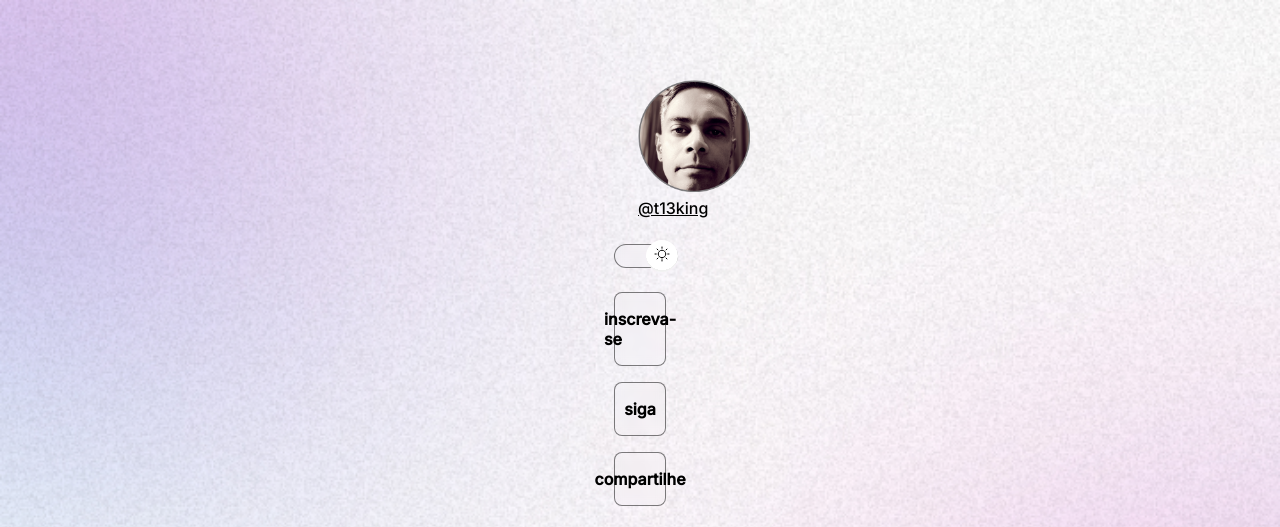
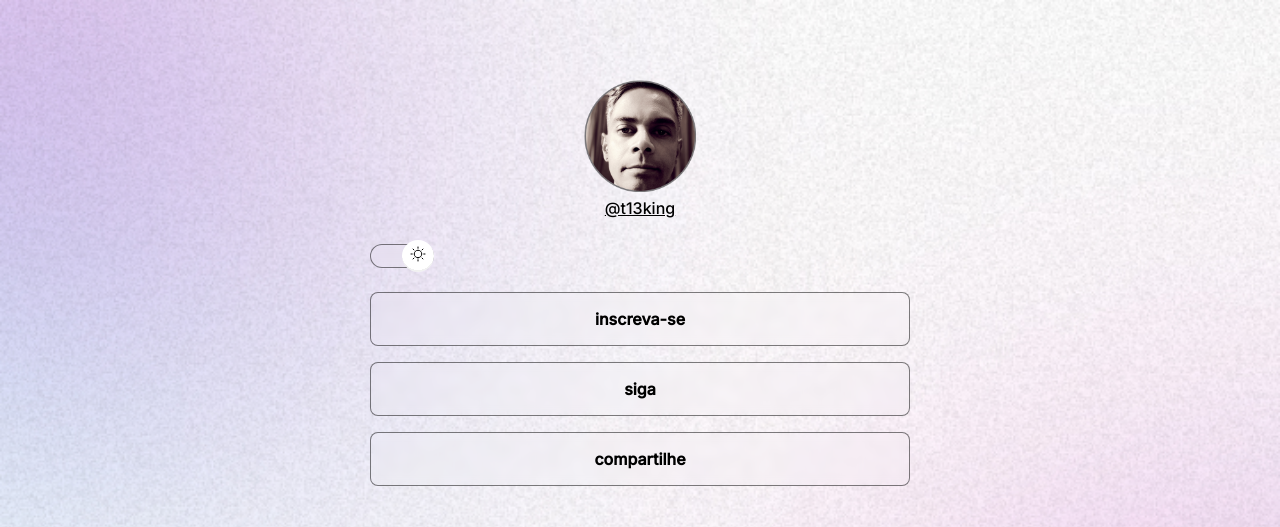
Before and after one commit to tiagohramos/projeto, a plain HTML site: page index.html in a window 1280 px wide. Shown: the top 527 px of the page. Drawn offline with nearby package versions, Linux system fonts and the light colour scheme.

Commit message:
change background based media queries

```diff
--- a/style.css
+++ b/style.css
@@ -24,7 +24,7 @@
 
 body {
     background:var(--bg-url)   no-repeat top center/cover;
-
+height:100vh ;
 }
 
 body * {
@@ -34,7 +34,7 @@ body * {
 }
 
 #container {
-    width: 100px;
+    width: 100%;
     max-width: 588px;
     margin:56px auto 0px ;
     padding: 0% 24px;
@@ -145,3 +145,13 @@ footer{
     text-align: center;
     font-size: 14px;
 }
+/* media requires*/
+@media (min-width:700px) {
+    :root {
+        --bg-url:url(./assets/bg.desktop dark.jpg);
+    }
+.light{
+    --bg-url:url(./assets/bg.desktop light.jpg);
+}
+
+}
```
Also changed, not shown: assets/bg.Desktop Dark.jpg (added), assets/bg.Desktop Light.jpg (added).
